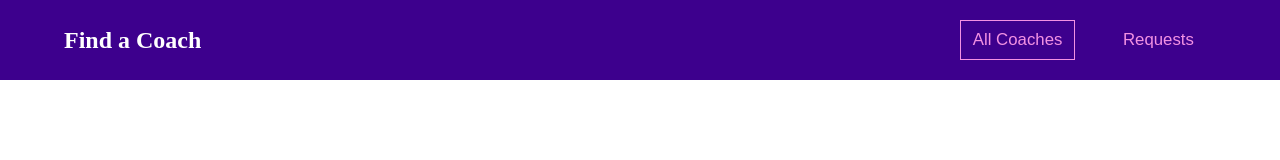
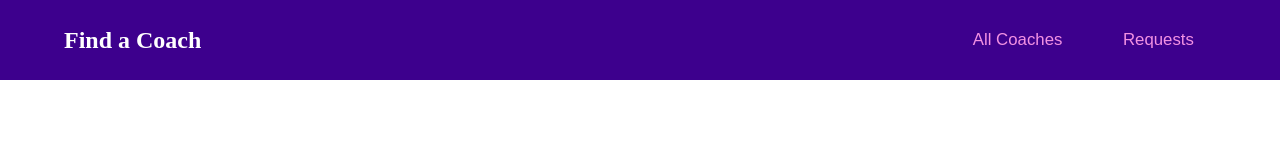
Before and after one commit to mr-ryan12/find_a_coach, a Vue app: page / in a window 1280 px wide. Shown: the top 160 px of the page. Built offline with nearby package versions, Linux system fonts and the light colour scheme.

Commit message:
Change hover state on nav buttons

```diff
--- a/src/components/TheNavigation.vue
+++ b/src/components/TheNavigation.vue
@@ -51,10 +51,8 @@ nav {
   border: none;
   color: #f391e3;
   font-size: 1.05rem;
-}
-
-.all-coaches-btn,
-.requests-btn:hover {
-  border: 1px solid #f391e3
+  &:hover {
+    border: 1px solid #f391e3;
+  }
 }
 </style>
```
